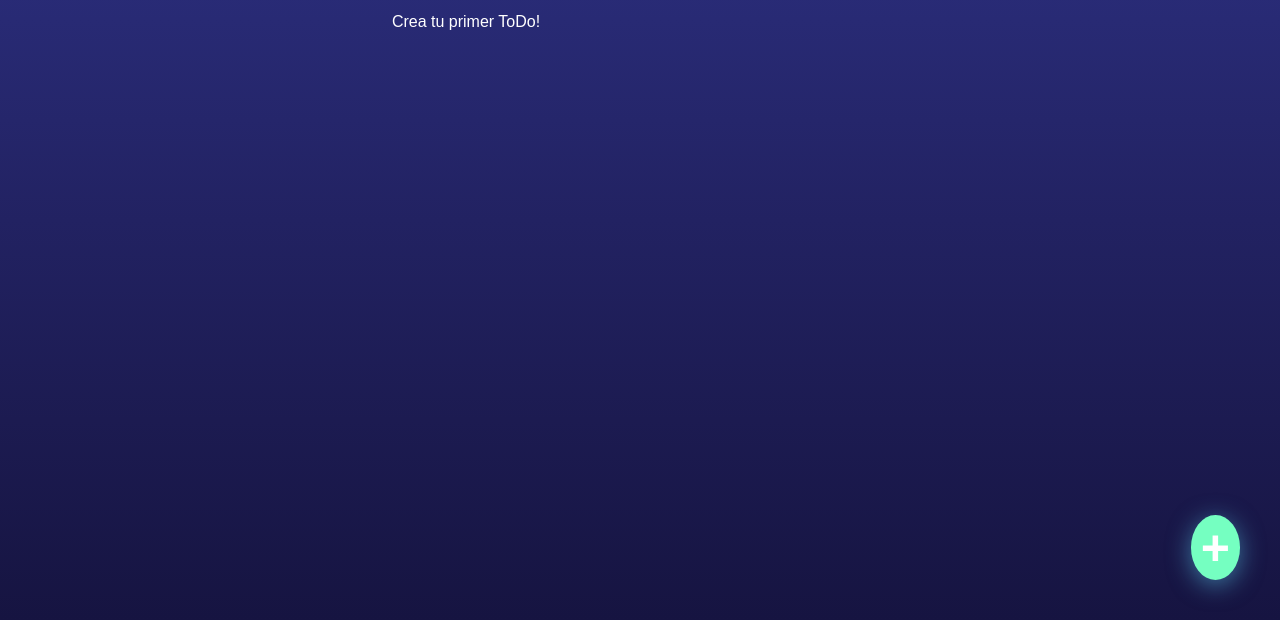
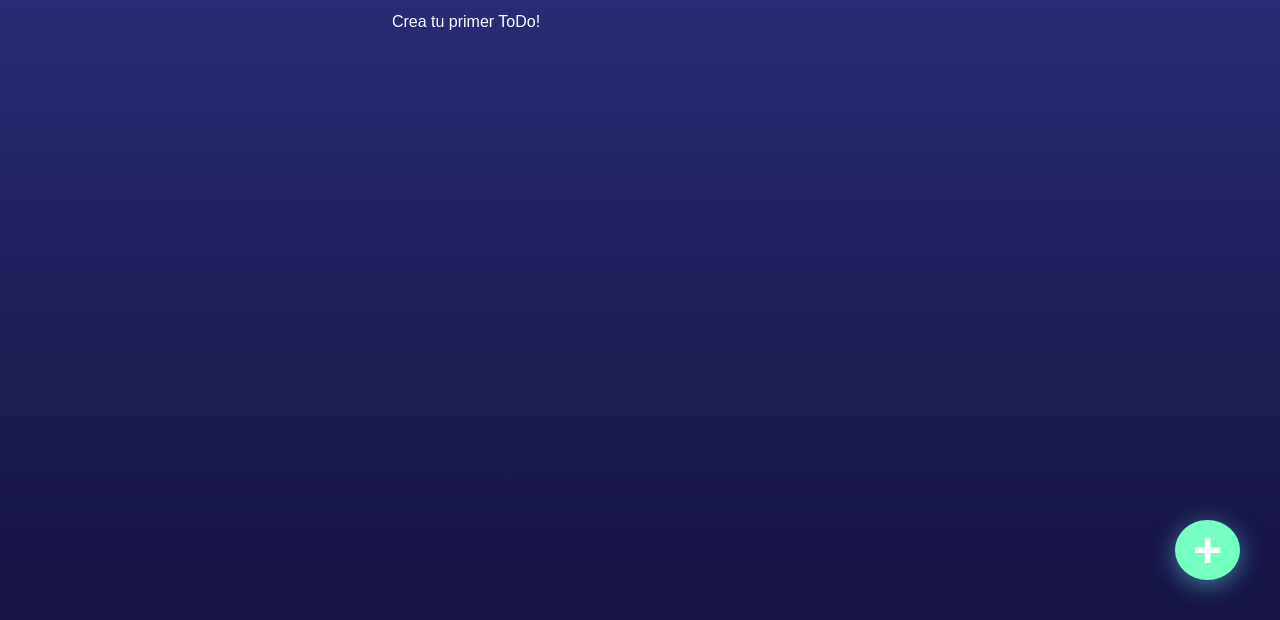
Before and after one commit to mcmendezm/TODOS, a React app: page / in a window 1280 px wide. Shown: the part 180-800 px from the top of the page. Built offline with nearby package versions, Linux system fonts and the light colour scheme; a web font is replaced by a local one.

Commit message:
modificando estilos del boton

```diff
--- a/src/CreateTodoButton/CreateTodoButton.css
+++ b/src/CreateTodoButton/CreateTodoButton.css
@@ -14,9 +14,7 @@
     justify-content: center;
     align-items: center;
     z-index: 1;
-    padding: 5px 10px ;
-    max-width: 65px;
-    max-height: 65px;
+    width: 65px;
     transform: rotate(0);
     transition:.3s ease-in-out ;
 }
```
